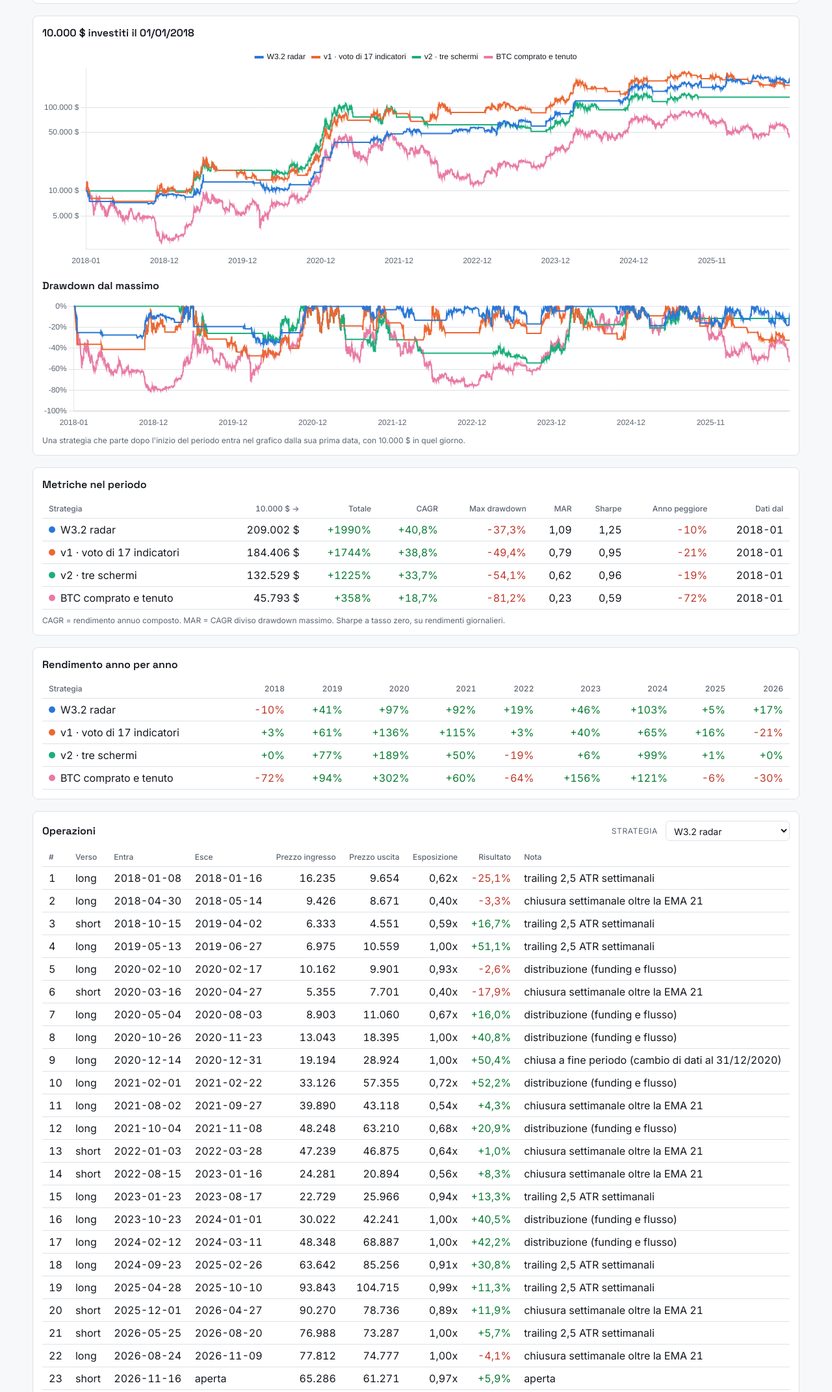
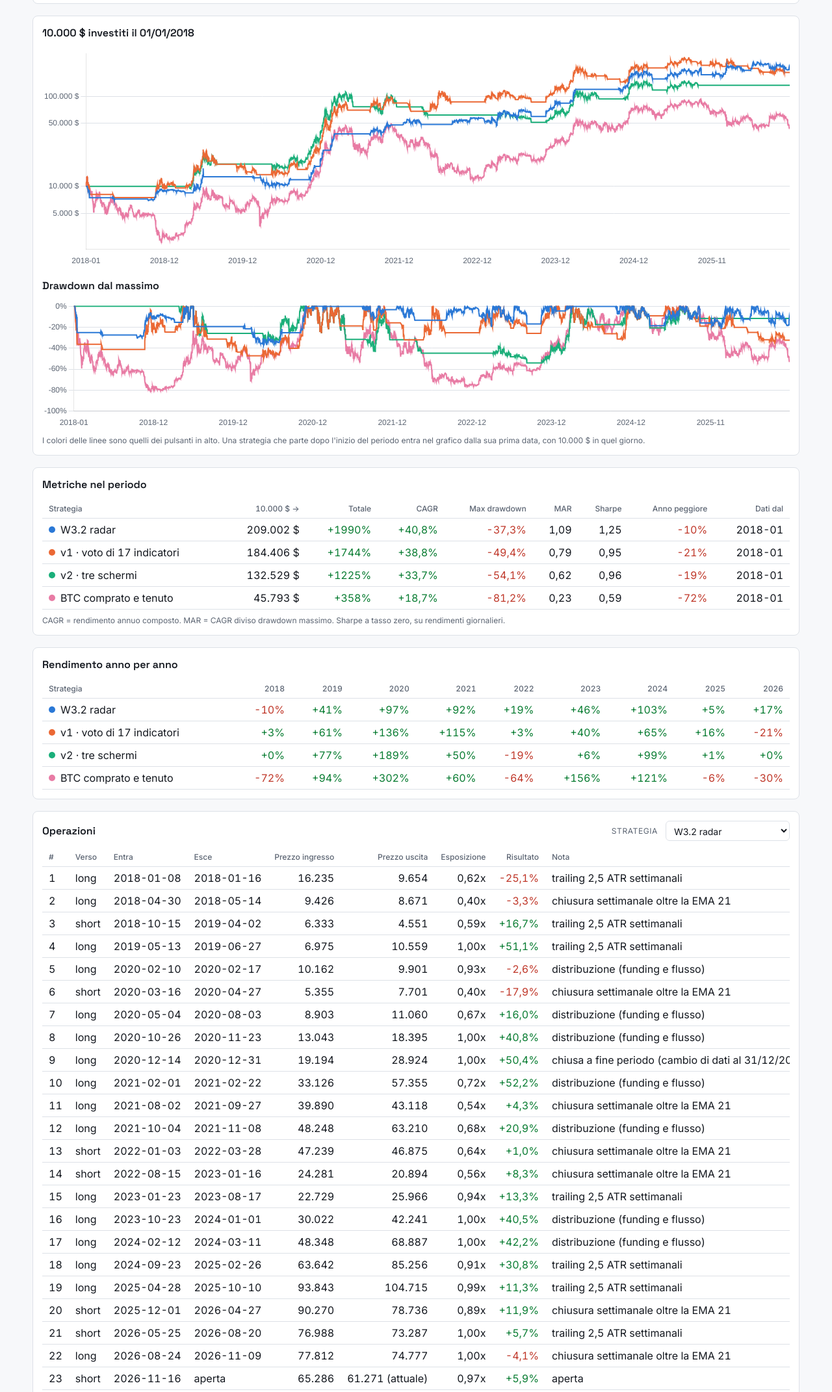
Before and after one commit to andreagalanti91/teststrategy, a plain HTML site: page tool/index.html in a window 1280 px wide. Shown: the part 331-2473 px from the top of the page at 65% size. Drawn offline with nearby package versions, Linux system fonts and the light colour scheme.

Commit message:
Strumento di confronto: correzioni di visualizzazione
Legenda sostituita dai pulsanti colorati, messaggio quando nessuna strategia e'
selezionata, separatore delle migliaia uniforme, prezzo attuale indicato per le
operazioni aperte.

Co-Authored-By: Claude Fable 5.2 <noreply@anthropic.com>
Claude-Session: https://claude.ai/code/session_018ybXKDUnmUPkFkkKd2DnMN

```diff
--- a/tool/index.html
+++ b/tool/index.html
@@ -61,21 +61,23 @@ td.l, th.l { text-align: left; }
     </div>
   </section>
 
-  <section class="panel">
+  <p class="panel" id="empty" hidden>Nessuna strategia selezionata: accendine almeno una dai pulsanti qui sopra.</p>
+
+  <section class="panel needs">
     <h2 id="eqTitle">10.000 $ investiti all'inizio del periodo</h2>
     <div class="chart"><canvas id="eq" aria-label="Capitale nel tempo"></canvas></div>
     <h2 style="margin-top:16px">Drawdown dal massimo</h2>
     <div class="chart small"><canvas id="dd" aria-label="Drawdown nel tempo"></canvas></div>
-    <p class="note">Una strategia che parte dopo l'inizio del periodo entra nel grafico dalla sua prima data, con 10.000 $ in quel giorno.</p>
+    <p class="note">I colori delle linee sono quelli dei pulsanti in alto. Una strategia che parte dopo l'inizio del periodo entra nel grafico dalla sua prima data, con 10.000 $ in quel giorno.</p>
   </section>
 
-  <section class="panel">
+  <section class="panel needs">
     <h2>Metriche nel periodo</h2>
     <div class="scroll"><table id="metrics"></table></div>
     <p class="note">CAGR = rendimento annuo composto. MAR = CAGR diviso drawdown massimo. Sharpe a tasso zero, su rendimenti giornalieri.</p>
   </section>
 
-  <section class="panel">
+  <section class="panel needs">
     <h2>Rendimento anno per anno</h2>
     <div class="scroll"><table id="years"></table></div>
   </section>
@@ -99,9 +101,10 @@ const st = { on: new Set(DEFAULT_ON), start: "2018-01-01", log: true };
 let D, eqChart, ddChart, names;
 
 const css = v => getComputedStyle(document.documentElement).getPropertyValue(v).trim();
-const fmtUsd = v => Math.round(v).toLocaleString("it-IT") + " $";
+const fmtUsd = v => String(Math.round(v)).replace(/\B(?=(\d{3})+(?!\d))/g, ".") + " $";
 const fmtPct = (v, d = 1) => (v == null || !isFinite(v)) ? "–" : (v >= 0 ? "+" : "") + (v * 100).toFixed(d).replace(".", ",") + "%";
 const cls = v => (v == null || !isFinite(v)) ? "" : v >= 0 ? "pos" : "neg";
+const fmtInt = v => String(Math.round(v)).replace(/\B(?=(\d{3})+(?!\d))/g, ".");
 const colorOf = n => COLORS[names.indexOf(n) % COLORS.length];
 const dashOf = n => names.indexOf(n) >= COLORS.length ? [6, 4] : [];
 
@@ -168,7 +171,7 @@ function mkChart(id, yFmt, isLog) {
     options: {
       responsive: true, maintainAspectRatio: false, animation: false, interaction: { mode: "index", intersect: false },
       elements: { point: { radius: 0 }, line: { borderWidth: 2, tension: 0 } }, spanGaps: false,
-      plugins: { legend: { display: id === "eq", labels: { color: css("--fg"), boxWidth: 12, boxHeight: 2 } },
+      plugins: { legend: { display: false },
                  tooltip: { callbacks: { label: c => `${c.dataset.label}: ${yFmt(c.parsed.y)}` } } },
       scales: { x: { ticks: { color: tick, maxTicksLimit: 9, maxRotation: 0, callback(v) { return this.getLabelForValue(v).slice(0, 7); } }, grid: { display: false } },
                 y: { type: isLog ? "logarithmic" : "linear", ticks: { color: tick, callback: v => yFmt(v), maxTicksLimit: 7 }, grid: { color: grid } } }
@@ -179,6 +182,8 @@ function mkChart(id, yFmt, isLog) {
 function render() {
   const i0 = D.date.indexOf(st.start), labels = D.date.slice(i0);
   const act = names.filter(n => st.on.has(n)).map(n => [n, slice(n)]).filter(x => x[1]);
+  document.getElementById("empty").hidden = act.length > 0;
+  document.querySelectorAll(".needs").forEach(el => { el.hidden = act.length === 0; });
   const ds = k => act.map(([n, s]) => ({ label: n, data: s[k], borderColor: colorOf(n), backgroundColor: colorOf(n), borderDash: dashOf(n) }));
   eqChart.data.labels = labels; eqChart.data.datasets = ds("eq"); eqChart.options.scales.y.type = st.log ? "logarithmic" : "linear"; eqChart.update();
   ddChart.data.labels = labels; ddChart.data.datasets = ds("dd"); ddChart.update();
@@ -201,8 +206,8 @@ function trades() {
   const win = t.filter(x => x.ris > 0).length;
   document.getElementById("trades").innerHTML =
     "<thead><tr><th>#</th><th class='l'>Verso</th><th class='l'>Entra</th><th class='l'>Esce</th><th>Prezzo ingresso</th><th>Prezzo uscita</th><th>Esposizione</th><th>Risultato</th><th class='l'>Nota</th></tr></thead><tbody>" +
-    t.map((x, i) => `<tr><td>${i + 1}</td><td class="l">${x.verso}</td><td class="l">${x.entra}</td><td class="l">${x.esce || "aperta"}</td><td>${x.in.toLocaleString("it-IT")}</td>` +
-      `<td>${x.out.toLocaleString("it-IT")}</td><td>${x.espo.toFixed(2).replace(".", ",")}x</td><td class="${cls(x.ris)}">${fmtPct(x.ris / 100)}</td><td class="l">${x.motivo}</td></tr>`).join("") + "</tbody>";
+    t.map((x, i) => `<tr><td>${i + 1}</td><td class="l">${x.verso}</td><td class="l">${x.entra}</td><td class="l">${x.esce || "aperta"}</td><td>${fmtInt(x.in)}</td>` +
+      `<td>${fmtInt(x.out)}${x.esce ? "" : " (attuale)"}</td><td>${x.espo.toFixed(2).replace(".", ",")}x</td><td class="${cls(x.ris)}">${fmtPct(x.ris / 100)}</td><td class="l">${x.motivo}</td></tr>`).join("") + "</tbody>";
   document.getElementById("tnote").textContent = `${t.length} operazioni, ${win} in guadagno (${Math.round(win / t.length * 100)}%). Risultato: sul capitale per W3.2 (esposizione ridotta), sull'intera posizione per v1 e v2.`;
 }
 
```
